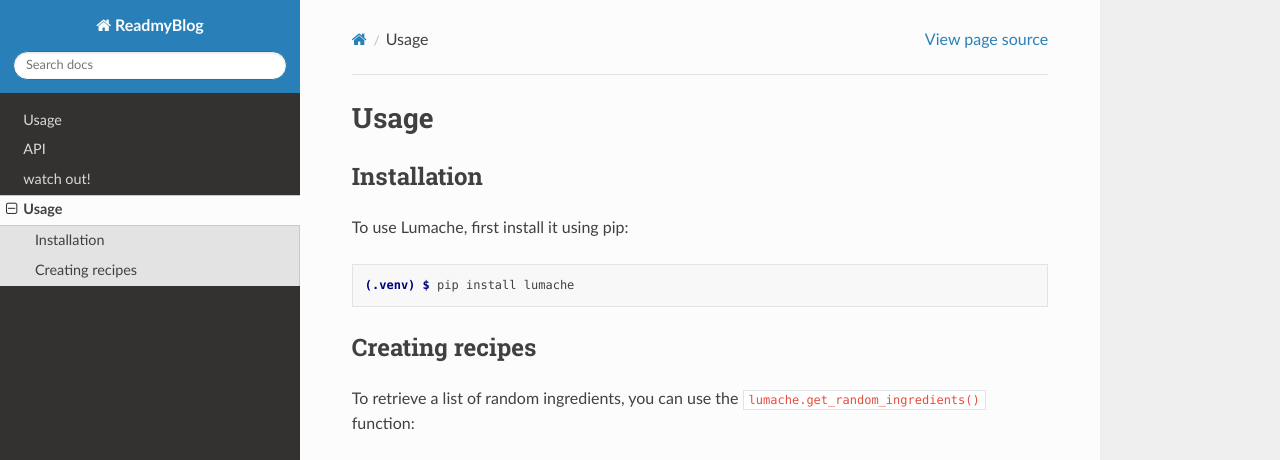
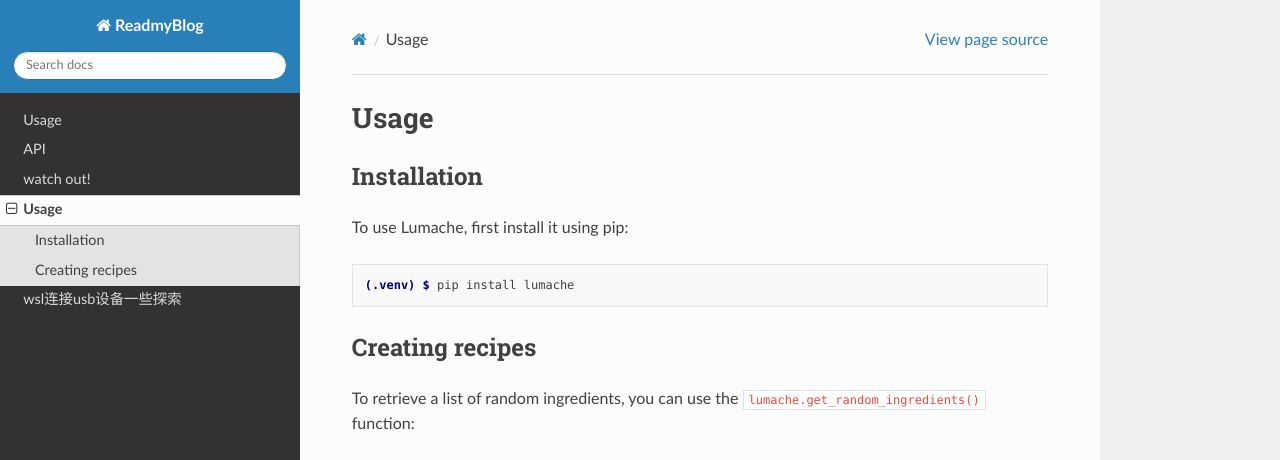
Before and after one commit to TabDynasty/READMyBOLG, a Sphinx documentation site: the page built from docs/source/use.rst, in a window 1280 px wide and 1095 px high. Shown: the top 460 px of the window. Built offline with Sphinx 7.4.7 and the Read the Docs theme 3.1.0, drawn with Linux system fonts in a browser that asks for light colours; pages that are not in the unit, such as notebooks, are missing from menus; grey boxes are pictures that could not be loaded.

Commit message:
Update index.rst

```diff
--- a/docs/source/index.rst
+++ b/docs/source/index.rst
@@ -22,3 +22,5 @@
    api
    hello
    use
+   WSL2->Ubuntu20.04->ROS1（noetic）->PX4->MAVROS
+   wsl连接usb设备一些探索
```
